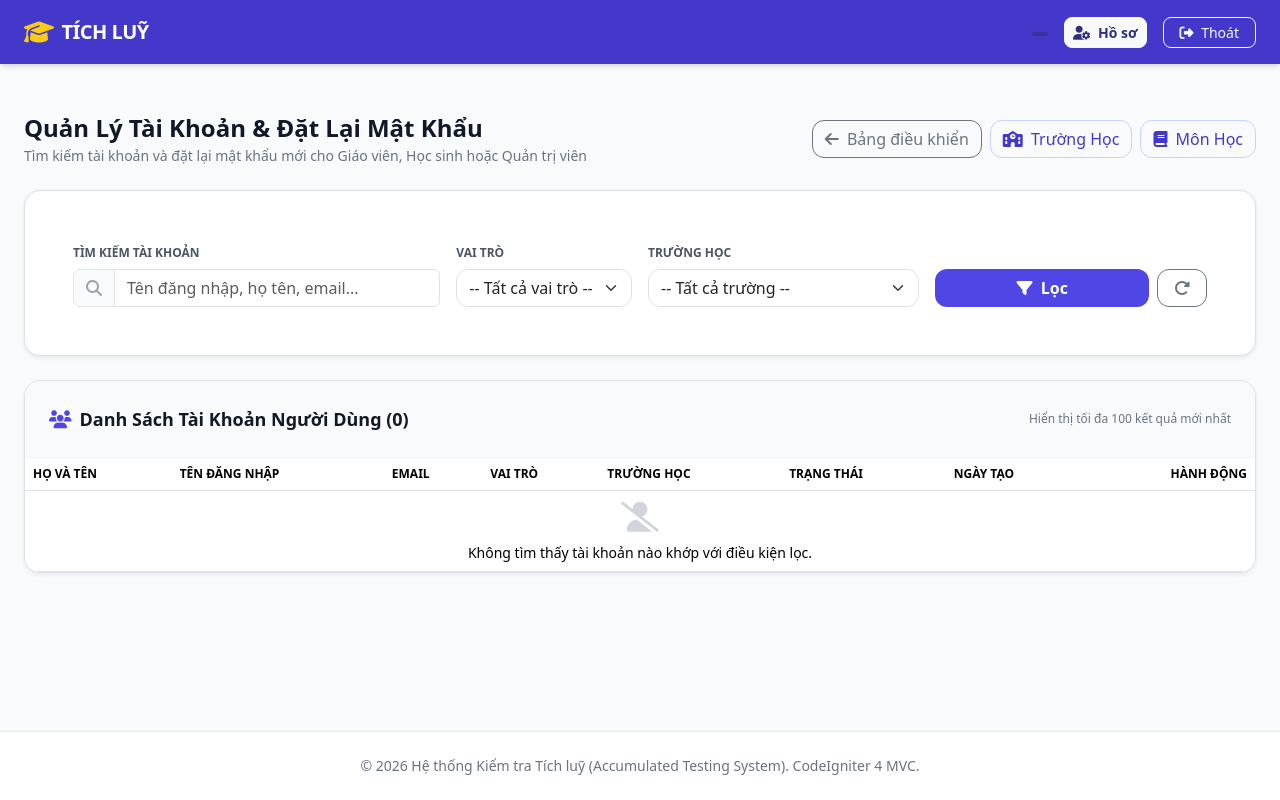
After one commit to huunam0/kiemtratichluy, a CodeIgniter 4 app: the page made by app/Views/admin/users.php in a window 1280 px wide. The commit adds this page. Run offline with PHP 8.4 and a stand-in for CodeIgniter, Linux system fonts and the light colour scheme; the template is opened without the code that fills it, so the values that code supplies are empty; some libraries are stand-ins or nearby versions.

Commit message:
Ch phep admin reset mat khau

```diff
--- a/app/Config/Routes.php
+++ b/app/Config/Routes.php
@@ -25,6 +25,12 @@ $routes->group('admin', ['filter' => 'role:admin'], function ($routes) {
     $routes->get('reject-teacher/(:num)', 'Admin::rejectTeacher/$1');
     $routes->match(['get', 'post'], 'schools', 'Admin::schools');
     $routes->match(['get', 'post'], 'subjects', 'Admin::subjects');
+
+    // User Management & Password Reset
+    $routes->get('users', 'Admin::users');
+    $routes->post('users/reset-password/(:num)', 'Admin::resetUserPassword/$1');
+    $routes->match(['get', 'post'], 'approve-password-request/(:num)', 'Admin::approvePasswordRequest/$1');
+    $routes->get('cancel-password-request/(:num)', 'Admin::cancelPasswordRequest/$1');
 });
 
 // Teacher routes
--- /dev/null
+++ b/app/Views/admin/users.php
@@ -0,0 +1,284 @@
+<?= $this->extend('layouts/main') ?>
+
+<?= $this->section('content') ?>
+<div class="space-y-6">
+    <!-- Header & Navigation -->
+    <div class="flex flex-col sm:flex-row items-start sm:items-center justify-between gap-4">
+        <div>
+            <h1 class="text-2xl font-bold text-gray-900">Quản Lý Tài Khoản &amp; Đặt Lại Mật Khẩu</h1>
+            <p class="text-gray-500 text-sm mt-0.5">Tìm kiếm tài khoản và đặt lại mật khẩu mới cho Giáo viên, Học sinh hoặc Quản trị viên</p>
+        </div>
+        <div class="flex flex-wrap gap-2">
+            <a href="<?= base_url('admin/dashboard') ?>" class="btn btn-outline-secondary rounded-xl font-medium">
+                <i class="fa-solid fa-arrow-left me-1"></i> Bảng điều khiển
+            </a>
+            <a href="<?= base_url('admin/schools') ?>" class="btn btn-outline-indigo border-indigo-200 text-indigo-700 hover:bg-indigo-50 rounded-xl font-medium">
+                <i class="fa-solid fa-school me-1"></i> Trường Học
+            </a>
+            <a href="<?= base_url('admin/subjects') ?>" class="btn btn-outline-indigo border-indigo-200 text-indigo-700 hover:bg-indigo-50 rounded-xl font-medium">
+                <i class="fa-solid fa-book me-1"></i> Môn Học
+            </a>
+        </div>
+    </div>
+
+    <!-- Pending Password Reset Requests (if any) -->
+    <?php if (!empty($pending_reset_requests)): ?>
+        <div class="bg-white rounded-2xl shadow-sm border border-amber-200 overflow-hidden">
+            <div class="px-6 py-4 border-b border-amber-100 bg-amber-50 flex items-center justify-between">
+                <h3 class="font-bold text-amber-950 text-base flex items-center gap-2 mb-0">
+                    <i class="fa-solid fa-key text-amber-600"></i>
+                    Yêu Cầu Đặt Lại Mật Khẩu Đang Chờ Xử Lý Toàn Hệ Thống (<?= count($pending_reset_requests) ?>)
+                </h3>
+                <span class="text-xs text-amber-700 font-semibold">Phê duyệt &amp; đặt lại mật khẩu về 123456</span>
+            </div>
+            <div class="overflow-x-auto">
+                <table class="table table-hover align-middle mb-0">
+                    <thead class="bg-amber-50/50 text-gray-700 text-xs uppercase font-semibold">
+                        <tr>
+                            <th class="ps-6">Họ Và Tên</th>
+                            <th>Tên Đăng Nhập</th>
+                            <th>Vai Trò</th>
+                            <th>Trường Học</th>
+                            <th>Thời Gian Yêu Cầu</th>
+                            <th class="text-end pe-6">Hành Động</th>
+                        </tr>
+                    </thead>
+                    <tbody class="divide-y divide-gray-100 text-sm">
+                        <?php foreach ($pending_reset_requests as $req): ?>
+                            <tr>
+                                <td class="ps-6 font-bold text-gray-900"><?= esc($req['full_name']) ?></td>
+                                <td><code class="bg-gray-100 px-2 py-0.5 rounded text-gray-800">@<?= esc($req['username']) ?></code></td>
+                                <td>
+                                    <span class="badge <?= $req['role'] === 'student' ? 'bg-indigo-100 text-indigo-800' : 'bg-purple-100 text-purple-800' ?> font-semibold capitalize">
+                                        <?= esc($req['role']) ?>
+                                    </span>
+                                </td>
+                                <td><span class="text-gray-600 text-xs"><?= esc($req['school_name'] ?? 'Chưa xác định') ?></span></td>
+                                <td class="text-gray-500 text-xs"><?= date('H:i d/m/Y', strtotime($req['created_at'])) ?></td>
+                                <td class="text-end pe-6 space-x-2">
+                                    <form method="POST" action="<?= base_url("admin/approve-password-request/{$req['id']}") ?>" style="display:inline;" onsubmit="return confirm('Xác nhận đặt lại mật khẩu cho <?= esc($req['full_name']) ?> thành 123456?');">
+                                        <input type="hidden" name="new_password" value="123456">
+                                        <button type="submit" class="btn bg-amber-500 hover:bg-amber-600 text-white btn-sm rounded-lg font-bold shadow-sm">
+                                            <i class="fa-solid fa-key me-1"></i> Duyệt (123456)
+                                        </button>
+                                    </form>
+                                    <a href="<?= base_url("admin/cancel-password-request/{$req['id']}") ?>" class="btn btn-outline-secondary btn-sm rounded-lg font-medium" onclick="return confirm('Hủy yêu cầu đặt lại mật khẩu này?')">
+                                        <i class="fa-solid fa-xmark me-1"></i> Hủy
+                                    </a>
+                                </td>
+                            </tr>
+                        <?php endforeach; ?>
+                    </tbody>
+                </table>
+            </div>
+        </div>
+    <?php endif; ?>
+
+    <!-- Filter Bar -->
+    <div class="bg-white rounded-2xl shadow-sm border border-gray-100 p-5">
+        <form method="GET" action="<?= base_url('admin/users') ?>" class="row g-3 items-end">
+            <div class="col-12 col-md-4">
+                <label class="form-label text-xs font-semibold text-gray-600 uppercase">Tìm kiếm tài khoản</label>
+                <div class="input-group">
+                    <span class="input-group-text bg-gray-50 border-gray-200 text-gray-400">
+                        <i class="fa-solid fa-magnifying-glass"></i>
+                    </span>
+                    <input type="text" name="keyword" value="<?= esc($filters['keyword'] ?? '') ?>" class="form-control rounded-end-xl" placeholder="Tên đăng nhập, họ tên, email...">
+                </div>
+            </div>
+
+            <div class="col-6 col-md-2">
+                <label class="form-label text-xs font-semibold text-gray-600 uppercase">Vai trò</label>
+                <select name="role" class="form-select rounded-xl">
+                    <option value="">-- Tất cả vai trò --</option>
+                    <option value="student" <?= ($filters['role'] ?? '') === 'student' ? 'selected' : '' ?>>Học sinh</option>
+                    <option value="teacher" <?= ($filters['role'] ?? '') === 'teacher' ? 'selected' : '' ?>>Giáo viên</option>
+                    <option value="admin" <?= ($filters['role'] ?? '') === 'admin' ? 'selected' : '' ?>>Quản trị viên</option>
+                </select>
+            </div>
+
+            <div class="col-6 col-md-3">
+                <label class="form-label text-xs font-semibold text-gray-600 uppercase">Trường học</label>
+                <select name="school_id" class="form-select rounded-xl">
+                    <option value="">-- Tất cả trường --</option>
+                    <?php foreach ($schools as $sc): ?>
+                        <option value="<?= $sc['id'] ?>" <?= (int)($filters['school_id'] ?? 0) === (int)$sc['id'] ? 'selected' : '' ?>>
+                            <?= esc($sc['name']) ?>
+                        </option>
+                    <?php endforeach; ?>
+                </select>
+            </div>
+
+            <div class="col-12 col-md-3 flex gap-2">
+                <button type="submit" class="btn bg-indigo-600 hover:bg-indigo-700 text-white font-bold rounded-xl px-4 flex-1">
+                    <i class="fa-solid fa-filter me-1"></i> Lọc
+                </button>
+                <a href="<?= base_url('admin/users') ?>" class="btn btn-outline-secondary rounded-xl px-3" title="Đặt lại bộ lọc">
+                    <i class="fa-solid fa-rotate-right"></i>
+                </a>
+            </div>
+        </form>
+    </div>
+
+    <!-- Users Table -->
+    <div class="bg-white rounded-2xl shadow-sm border border-gray-100 overflow-hidden">
+        <div class="px-6 py-4 border-b border-gray-100 bg-gray-50 flex items-center justify-between">
+            <h3 class="font-bold text-gray-900 text-lg flex items-center gap-2 mb-0">
+                <i class="fa-solid fa-users text-indigo-600"></i>
+                Danh Sách Tài Khoản Người Dùng (<?= number_format($totalUsers) ?>)
+            </h3>
+            <span class="text-xs text-gray-500">Hiển thị tối đa 100 kết quả mới nhất</span>
+        </div>
+
+        <div class="overflow-x-auto">
+            <table class="table table-hover align-middle mb-0">
+                <thead class="bg-gray-50 text-gray-600 text-xs uppercase font-semibold">
+                    <tr>
+                        <th class="ps-6">Họ Và Tên</th>
+                        <th>Tên Đăng Nhập</th>
+                        <th>Email</th>
+                        <th>Vai Trò</th>
+                        <th>Trường Học</th>
+                        <th>Trạng Thái</th>
+                        <th>Ngày Tạo</th>
+                        <th class="text-end pe-6">Hành Động</th>
+                    </tr>
+                </thead>
+                <tbody class="divide-y divide-gray-100 text-sm">
+                    <?php if (empty($users)): ?>
+                        <tr>
+                            <td colspan="8" class="text-center py-8 text-gray-400">
+                                <i class="fa-solid fa-user-slash text-3xl mb-2 text-gray-300"></i>
+                                <p class="mb-0">Không tìm thấy tài khoản nào khớp với điều kiện lọc.</p>
+                            </td>
+                        </tr>
+                    <?php else: ?>
+                        <?php foreach ($users as $u): ?>
+                            <tr>
+                                <td class="ps-6 font-bold text-gray-900">
+                                    <?= esc($u['full_name']) ?>
+                                    <?php if ((int)$u['id'] === (int)session()->get('user_id')): ?>
+                                        <span class="badge bg-indigo-50 text-indigo-700 text-2xs ms-1 border border-indigo-200">Bạn</span>
+                                    <?php endif; ?>
+                                </td>
+                                <td>
+                                    <code class="bg-gray-100 px-2 py-0.5 rounded text-gray-800 font-mono text-xs">@<?= esc($u['username']) ?></code>
+                                </td>
+                                <td class="text-gray-600 text-xs"><?= esc($u['email']) ?></td>
+                                <td>
+                                    <?php if ($u['role'] === 'admin'): ?>
+                                        <span class="badge bg-red-100 text-red-800 font-semibold px-2.5 py-1 rounded-lg">Admin</span>
+                                    <?php elseif ($u['role'] === 'teacher'): ?>
+                                        <span class="badge bg-purple-100 text-purple-800 font-semibold px-2.5 py-1 rounded-lg">Giáo viên</span>
+                                    <?php else: ?>
+                                        <span class="badge bg-emerald-100 text-emerald-800 font-semibold px-2.5 py-1 rounded-lg">Học sinh</span>
+                                    <?php endif; ?>
+                                </td>
+                                <td>
+                                    <span class="text-gray-700 text-xs"><?= esc($u['school_name'] ?? 'Chưa gán') ?></span>
+                                </td>
+                                <td>
+                                    <?php if ($u['status'] === 'approved' || $u['status'] === 'active'): ?>
+                                        <span class="badge bg-emerald-50 text-emerald-700 border border-emerald-200 font-medium">Hoạt động</span>
+                                    <?php elseif ($u['status'] === 'pending'): ?>
+                                        <span class="badge bg-amber-50 text-amber-700 border border-amber-200 font-medium">Chờ duyệt</span>
+                                    <?php elseif ($u['status'] === 'blocked'): ?>
+                                        <span class="badge bg-red-50 text-red-700 border border-red-200 font-medium">Bị khóa</span>
+                                    <?php else: ?>
+                                        <span class="badge bg-gray-100 text-gray-600 font-medium"><?= esc($u['status']) ?></span>
+                                    <?php endif; ?>
+                                </td>
+                                <td class="text-gray-500 text-xs"><?= date('d/m/Y', strtotime($u['created_at'])) ?></td>
+                                <td class="text-end pe-6">
+                                    <?php if ((int)$u['id'] !== (int)session()->get('user_id')): ?>
+                                        <button type="button"
+                                                class="btn btn-warning bg-amber-500 hover:bg-amber-600 text-white btn-sm rounded-lg font-bold shadow-sm"
+                                                onclick="openResetModal(<?= $u['id'] ?>, '<?= esc(addslashes($u['full_name'])) ?>', '<?= esc(addslashes($u['username'])) ?>', '<?= esc($u['role']) ?>')">
+                                            <i class="fa-solid fa-key me-1"></i> Đặt Lại Mật Khẩu
+                                        </button>
+                                    <?php else: ?>
+                                        <a href="<?= base_url('profile') ?>" class="btn btn-outline-secondary btn-sm rounded-lg text-xs">
+                                            <i class="fa-solid fa-user-gear me-1"></i> Đổi tại Hồ Sơ
+                                        </a>
+                                    <?php endif; ?>
+                                </td>
+                            </tr>
+                        <?php endforeach; ?>
+                    <?php endif; ?>
+                </tbody>
+            </table>
+        </div>
+    </div>
+</div>
+
+<!-- Modal Đặt Lại Mật Khẩu -->
+<div class="modal fade" id="resetPasswordModal" tabindex="-1" aria-labelledby="resetPasswordModalLabel" aria-hidden="true">
+    <div class="modal-dialog modal-dialog-centered">
+        <div class="modal-content rounded-2xl border-0 shadow-xl overflow-hidden">
+            <div class="modal-header bg-gradient-to-r from-amber-500 to-amber-600 text-white border-0 px-6 py-4">
+                <h5 class="modal-title font-bold flex items-center gap-2" id="resetPasswordModalLabel">
+                    <i class="fa-solid fa-key"></i> Đặt Lại Mật Khẩu Người Dùng
+                </h5>
+                <button type="button" class="btn-close btn-close-white" data-bs-dismiss="modal" aria-label="Close"></button>
+            </div>
+            <form id="resetPasswordForm" method="POST" action="">
+                <?= csrf_field() ?>
+                <div class="modal-body p-6 space-y-4">
+                    <div class="p-3 bg-amber-50 border border-amber-100 rounded-xl">
+                        <div class="text-xs text-amber-800 font-semibold uppercase">Tài khoản được chọn</div>
+                        <div class="font-bold text-gray-900 text-base mt-0.5" id="modalUserFullName">Nguyễn Văn A</div>
+                        <div class="text-xs text-gray-600 mt-0.5">
+                            Tên đăng nhập: <code class="bg-white px-1.5 py-0.5 rounded border border-amber-200 text-amber-900 font-bold" id="modalUsername">@user</code> |
+                            Vai trò: <span class="font-semibold capitalize text-gray-800" id="modalUserRole">Học sinh</span>
+                        </div>
+                    </div>
+
+                    <div>
+                        <label class="form-label font-semibold text-gray-700 text-sm">
+                            Mật khẩu mới <span class="text-danger">*</span>
+                        </label>
+                        <div class="input-group">
+                            <input type="text" name="new_password" id="modalNewPassword" class="form-control rounded-start-xl font-mono" value="123456" minlength="6" required placeholder="Nhập mật khẩu mới (tối thiểu 6 ký tự)...">
+                            <button type="button" class="btn btn-outline-secondary" onclick="generateRandomPass()" title="Tạo mật khẩu ngẫu nhiên">
+                                <i class="fa-solid fa-shuffle me-1"></i> Ngẫu nhiên
+                            </button>
+                        </div>
+                        <p class="text-xs text-gray-400 mt-1 mb-0">
+                            <i class="fa-solid fa-circle-info text-indigo-400 me-1"></i>
+                            Mặc định là <code>123456</code>. Bạn có thể tự nhập mật khẩu mới hoặc bấm "Ngẫu nhiên".
+                        </p>
+                    </div>
+                </div>
+                <div class="modal-footer bg-gray-50 border-t border-gray-100 px-6 py-3">
+                    <button type="button" class="btn btn-outline-secondary rounded-xl font-medium px-4" data-bs-dismiss="modal">Hủy bỏ</button>
+                    <button type="submit" class="btn bg-amber-500 hover:bg-amber-600 text-white font-bold rounded-xl px-5 shadow-md">
+                        <i class="fa-solid fa-check me-1"></i> Xác Nhận Đặt Lại Mật Khẩu
+                    </button>
+                </div>
+            </form>
+        </div>
+    </div>
+</div>
+
+<script>
+function openResetModal(userId, fullName, username, role) {
+    document.getElementById('modalUserFullName').innerText = fullName;
+    document.getElementById('modalUsername').innerText = '@' + username;
+    document.getElementById('modalUserRole').innerText = role === 'student' ? 'Học sinh' : (role === 'teacher' ? 'Giáo viên' : 'Quản trị viên');
+    document.getElementById('modalNewPassword').value = '123456';
+    document.getElementById('resetPasswordForm').action = '<?= base_url("admin/users/reset-password/") ?>/' + userId;
+
+    var modal = new bootstrap.Modal(document.getElementById('resetPasswordModal'));
+    modal.show();
+}
+
+function generateRandomPass() {
+    var chars = 'abcdefghijklmnopqrstuvwxyzABCDEFGHIJKLMNOPQRSTUVWXYZ0123456789!@#$%';
+    var pass = '';
+    for (var i = 0; i < 8; i++) {
+        pass += chars.charAt(Math.floor(Math.random() * chars.length));
+    }
+    document.getElementById('modalNewPassword').value = pass;
+}
+</script>
+<?= $this->endSection() ?>
--- a/app/Views/layouts/main.php
+++ b/app/Views/layouts/main.php
@@ -53,6 +53,14 @@
                             </span>
                         </div>
                     </div>
+                    <?php if (session()->get('user_role') === 'admin' || session()->get('role') === 'admin'): ?>
+                        <a href="<?= base_url('admin/users') ?>" class="btn btn-warning btn-sm font-semibold rounded-lg text-indigo-950">
+                            <i class="fa-solid fa-users-gear me-1"></i> Tài khoản
+                        </a>
+                        <a href="<?= base_url('admin/dashboard') ?>" class="btn btn-indigo-100 bg-indigo-800 hover:bg-indigo-900 btn-sm font-semibold rounded-lg text-white border border-indigo-500">
+                            <i class="fa-solid fa-gauge me-1"></i> Quản trị
+                        </a>
+                    <?php endif; ?>
                     <a href="<?= base_url('profile') ?>" class="btn btn-light btn-sm font-semibold rounded-lg text-indigo-900">
                         <i class="fa-solid fa-user-gear me-1"></i> Hồ sơ
                     </a>
```
Also changed, not shown: app/Controllers/Admin.php (+134 -5 lines), app/Models/PasswordResetRequestModel.php (+9 -0 lines), app/Models/UserModel.php (+57 -0 lines), app/Views/admin/dashboard.php (+63 -3 lines).
